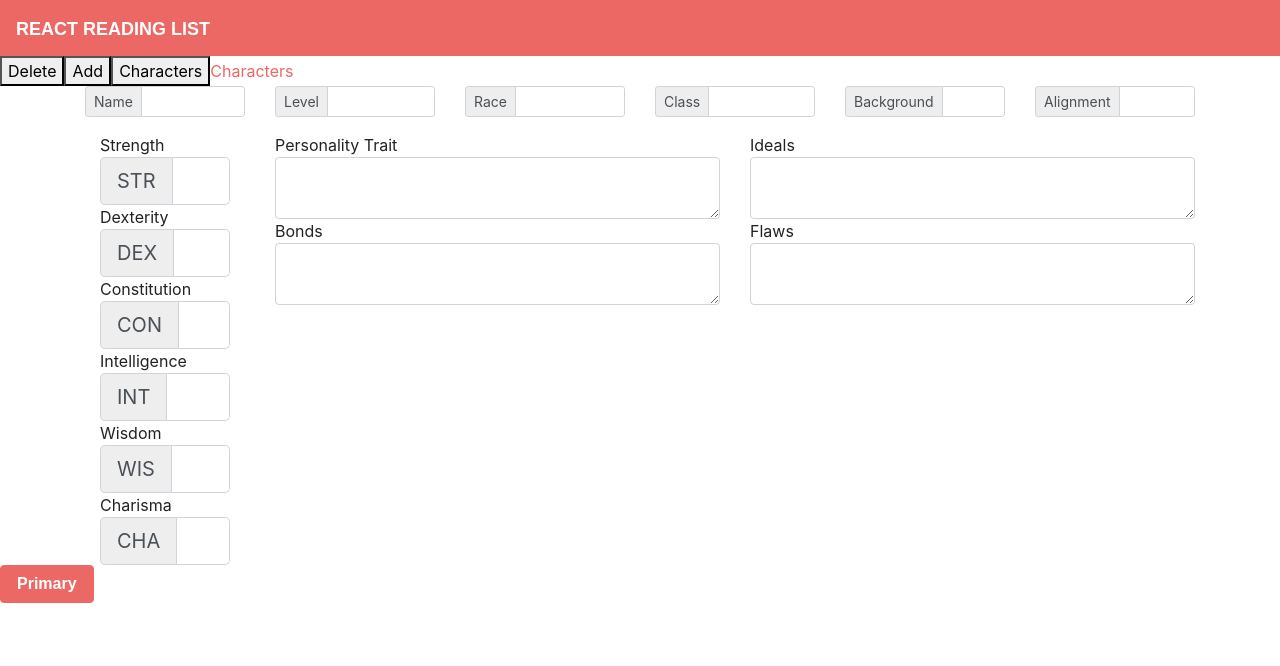
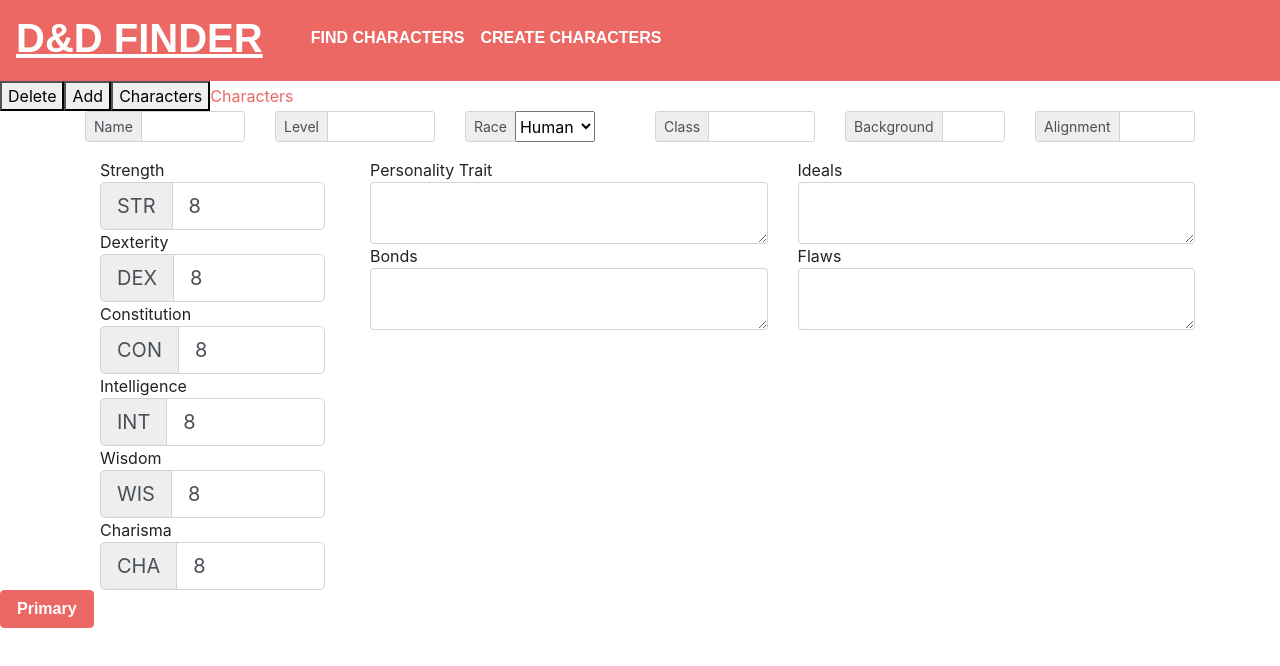
Before and after one commit to DobienC/Project3, a React (Create React App) app in the folder client/: page /characterCreation in a window 1280 px wide. Shown: the top 666 px of the page. Built offline with nearby package versions, Linux system fonts and the light colour scheme; a web font is replaced by a local one.

Commit message:
form and sorting updated

```diff
--- a/client/src/components/CharacterCreationForm/index.js
+++ b/client/src/components/CharacterCreationForm/index.js
@@ -28,7 +28,14 @@
                     <div className="input-group-prepend">
                       <span className="input-group-text">Race</span>
                     </div>
-                    <input type="text" onChange={props.handleInputChange} id="race" className="form-control" aria-label="Small" aria-describedby="inputGroup-sizing-sm" />
+                    {/* <input type="text" onChange={props.handleInputChange} id="race" className="form-control" aria-label="Small" aria-describedby="inputGroup-sizing-sm" /> */}
+                    <select name="race" onChange={props.handleInputChange}>
+                      <option value="human">Human</option>
+                      <option value="human">Elf</option>
+                      <option value="human">Dwarf</option>
+                      <option value="human">Halfling</option>
+                      <option value="human">Goliath</option>
+                    </select>
                   </div>
                 </div>
                 <div className="col-lg-2">
@@ -57,13 +64,13 @@
                 </div>
               </div>
               <div className="row">
-                <div className="col-lg-2">
+                <div className="col-lg-3">
                   <div className="col-lg-12">Strength
                     <div className="input-group input-group-lg">
                       <div className="input-group-prepend">
                         <span className="input-group-text">STR</span>
                       </div>
-                      <input type="text" onChange={props.handleInputChange} id="strength" className="form-control" aria-label="Large" aria-describedby="inputGroup-sizing-sm" />
+                      <input type="number" min="0" max="20" defaultValue="8" onChange={props.handleInputChange} id="strength" className="form-control" aria-label="Large" aria-describedby="inputGroup-sizing-sm" />
                     </div>
                   </div>
                   <div className="col-lg-12">Dexterity
@@ -71,7 +78,7 @@
                       <div className="input-group-prepend">
                         <span className="input-group-text">DEX</span>
                       </div>
-                      <input type="text" onChange={props.handleInputChange} id="dexterity" className="form-control" aria-label="Large" aria-describedby="inputGroup-sizing-sm" />
+                      <input type="number" min="0" max="20" defaultValue="8" onChange={props.handleInputChange} id="dexterity" className="form-control" aria-label="Large" aria-describedby="inputGroup-sizing-sm" />
                     </div>
                   </div>
                   <div className="col-lg-12">Constitution
@@ -79,7 +86,7 @@
                       <div className="input-group-prepend">
                         <span className="input-group-text">CON</span>
                       </div>
-                      <input type="text" onChange={props.handleInputChange} id="constitution" className="form-control" aria-label="Large" aria-describedby="inputGroup-sizing-sm" />
+                      <input type="number" min="0" max="20" defaultValue="8" onChange={props.handleInputChange} id="constitution" className="form-control" aria-label="Large" aria-describedby="inputGroup-sizing-sm" />
                     </div>
                   </div>
                   <div className="col-lg-12">Intelligence
@@ -87,7 +94,7 @@
                       <div className="input-group-prepend">
                         <span className="input-group-text">INT</span>
                       </div>
-                      <input type="text" onChange={props.handleInputChange} id="intelligence" className="form-control" aria-label="Large" aria-describedby="inputGroup-sizing-sm" />
+                      <input type="number" min="0" max="20" defaultValue="8" onChange={props.handleInputChange} id="intelligence" className="form-control" aria-label="Large" aria-describedby="inputGroup-sizing-sm" />
                     </div>
                   </div>
                   <div className="col-lg-12">Wisdom
@@ -95,7 +102,7 @@
                       <div className="input-group-prepend">
                         <span className="input-group-text">WIS</span>
                       </div>
-                      <input type="text" onChange={props.handleInputChange} id="wisdom" className="form-control" aria-label="Large" aria-describedby="inputGroup-sizing-sm" />
+                      <input type="number" min="0" max="20" defaultValue="8" onChange={props.handleInputChange} id="wisdom" className="form-control" aria-label="Large" aria-describedby="inputGroup-sizing-sm" />
                     </div>
                   </div>
                   <div className="col-lg-12">Charisma
@@ -103,11 +110,11 @@
                       <div className="input-group-prepend">
                         <span className="input-group-text">CHA</span>
                       </div>
-                      <input type="text" onChange={props.handleInputChange} id="charisma" className="form-control" aria-label="Large" aria-describedby="inputGroup-sizing-sm" />
+                      <input type="number" min="0" max="20" defaultValue="8" onChange={props.handleInputChange} id="charisma" className="form-control" aria-label="Large" aria-describedby="inputGroup-sizing-sm" />
                     </div>
                   </div>
                 </div>
-                <div className="col-lg-10">
+                <div className="col-lg-9">
                   <div className="row">
                     <div className="col-lg-6">Personality Trait
                       <div className="input-group">
--- a/client/src/components/Nav/index.js
+++ b/client/src/components/Nav/index.js
@@ -3,8 +3,14 @@
 function Nav() {
   return (
     <nav className="navbar navbar-expand-lg navbar-dark bg-primary">
-      <a className="navbar-brand" href="/">
-        React Reading List
+      <a className="navbar-brand mr-5" href="/">
+        <h1><u>D&D Finder</u></h1>
+      </a>
+      <a className="navbar-brand" href="/characters">
+        <h6>Find Characters</h6>
+      </a>
+      <a className="navbar-brand" href="/characterCreation">
+        <h6>Create Characters</h6>
       </a>
     </nav>
   );
--- a/client/src/pages/Character.js
+++ b/client/src/pages/Character.js
@@ -14,6 +14,12 @@
     // This needs the correct ID
     click = () => {
         API.getCharacter(this.props.match.params.id)
+            .then(res => this.setState({character: res.data}))
+            .catch(err => console.log(err));
+    }
+
+    delete = () => {
+        API.deleteCharacterById(this.props.match.params.id)
             .then(res => this.setState({character: res.data}))
             .catch(err => console.log(err));
     }
@@ -109,6 +115,7 @@
                         </div>
                     </div>
                 </div>
+                <button className="btn-primary" onClick={this.delete}>Delete</button>
             </div>
         )
     }
--- a/client/src/pages/Characters.js
+++ b/client/src/pages/Characters.js
@@ -9,11 +9,7 @@
   };
 
   componentDidMount() {
-    if(this.props.match.params.sort === "new"){
-      console.log("HERER");
-    } else {
-      this.getCharacters();
-    }
+    this.getCharacters();
   }
 
   // Character stuff
@@ -27,8 +23,27 @@
       .catch(err => console.log(err));
   }
 
-  getCharactersByStr = () => {
-    API.getCharactersByStr()
+  getRandomCharacters = () => {
+    API.getCharacters()
+      .then(res =>
+        this.setState({
+          characters: res.data.shuffle
+        })
+      )
+  }
+
+  getCharactersByClass = () => {
+    API.getCharactersByClass()
+      .then(res =>
+        this.setState({
+          characters: res.data
+        })
+      )
+      .catch(err => console.log(err.response));
+  }
+
+  getCharactersByRace = () => {
+    API.getCharactersByRace()
       .then(res =>
         this.setState({
           characters: res.data
@@ -38,31 +53,43 @@
   }
 
   sortByNewCharacters = () => {
-    this.setState({
-      characters: this.state.characters.reverse()
-    })
+    API.getCharacters()
+      .then(res =>
+        this.setState({
+          characters: res.data.reverse()
+        })
+      )
+      .catch(err => console.log(err));
   }
 
-  isSorted = () => {
-    if(this.state.sort === "new"){
-      console.log("Here")
-    } else {
-      console.log("UNDEFINED")
-    }
+  getCharactersByName = () => {
+    API.getCharactersByName()
+      .then(res =>
+        this.setState({
+          characters: res.data
+        })
+      )
+      .catch(err => console.log(err.reponse));
+  }
+
+  shuffle = () => {
+    this.setState({
+      characters: this.state.characters.sort(() => Math.random() - 0.5)
+    })
   }
 
   render() {
     return (
         <div>
-            {this.findCharacter}
-            <button onClick={this.getCharactersByStr}>Sort</button>
-            <button onClick={this.sortByNewCharacters}>New</button>
-            <button onClick={this.getCharacters}>Characters</button>
-            <a href="./characterCreation">Create Character</a>
+            <strong>Sort By: </strong>
+            <button className="btn-primary mr-1 mt-1" onClick={this.sortByNewCharacters}>New</button>
+            <button className="btn-primary mr-1 mt-1" onClick={this.shuffle}>Random</button>
+            <button className="btn-primary mr-1 mt-1" onClick={this.getCharactersByClass}>Class</button>
+            <button className="btn-primary mr-1 mt-1" onClick={this.getCharactersByRace}>Race</button>
+            <button className="btn-primary mr-1 mt-1" onClick={this.getCharactersByName}>Name</button>
             {this.state.characters.map(character => (
               <CharacterCard name={character.name} id={character._id} character={character}/>
             ))}
-            {/* <CharacterCard /> */}
         </div>
     )
   }
--- a/client/src/utils/API.js
+++ b/client/src/utils/API.js
@@ -22,11 +22,20 @@
   getCharacters: function() {
     return axios.get("/api/characters");
   },
-  getCharactersByStr: function() {
-    return axios.get("/api/characters/sorted/strength");
+  getCharactersByClass: function() {
+    return axios.get("/api/characters/sorted/class");
+  },
+  getCharactersByRace: function() {
+    return axios.get("/api/characters/sorted/race");
+  },
+  getCharactersByName: function() {
+    return axios.get("/api/characters/sorted/name");
   },
   getCharacter: function(id) {
     return axios.get("/api/characters/" + id);
+  },
+  deleteCharacterById: function(id) {
+    return axios.delete("/api/characters/" + id)
   },
   createCharacter: function(newCharacter) {
     return axios.post("/api/characters", newCharacter);
```
Also changed, not shown: 2 other files (tests, documents, lock files or other folders).
